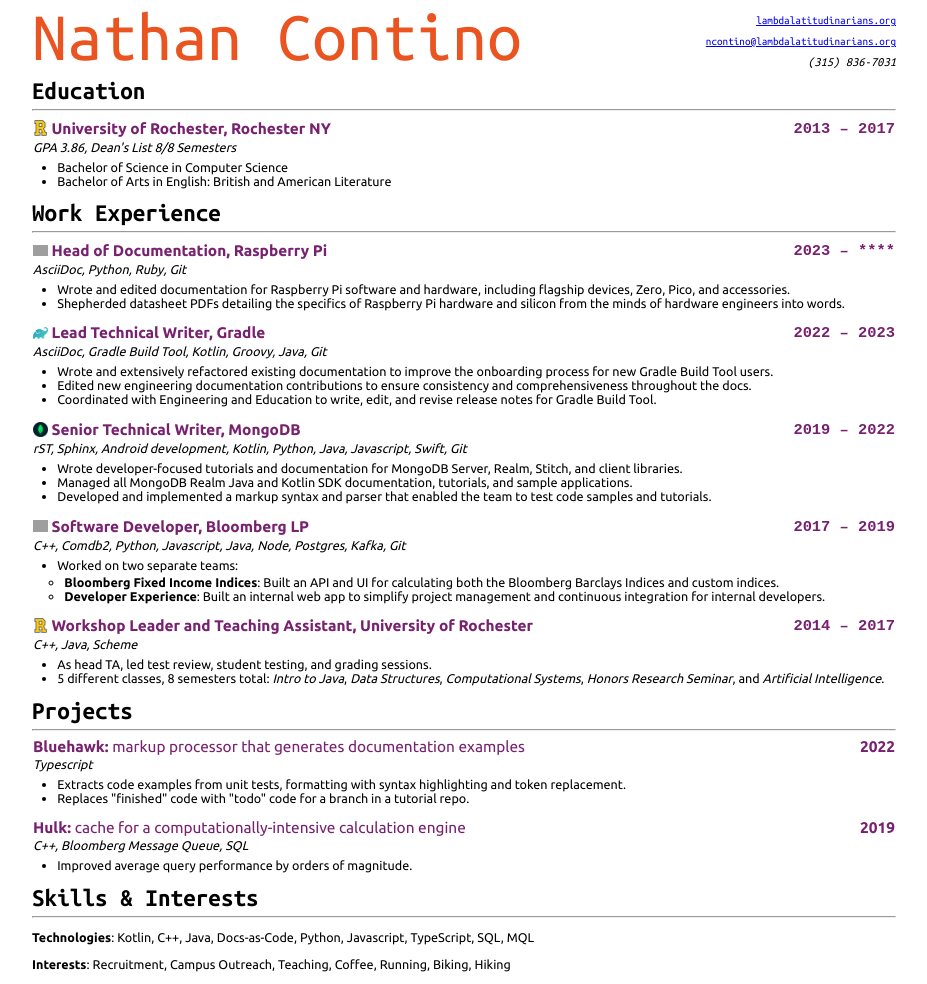
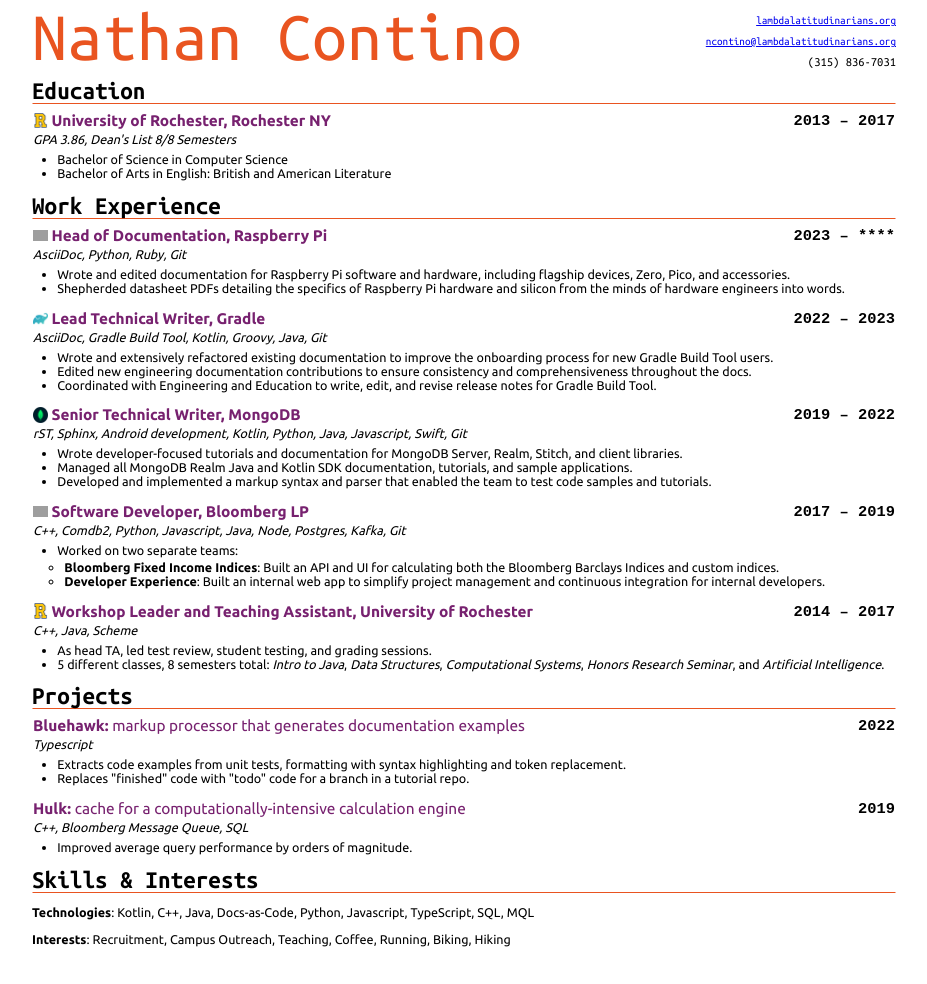
Before and after one commit to nathan-contino/nathan-contino.github.io, a Jekyll site: the page built from _pages/resume.md, in a window 1280 px wide. Shown: the whole page, without its empty margins (176-1103 px from the left). Built offline with Jekyll 4.4.1, drawn with Linux system fonts in a browser that asks for light colours; after the commit the page ends 958 px from its top, so only the background shows below that; grey boxes are pictures that could not be loaded.

Commit message:
Change resume link to match new resume name, minor aesthetic improvements

```diff
--- a/_pages/resume.md
+++ b/_pages/resume.md
@@ -73,14 +73,14 @@
 
 ***
 
-| Bluehawk: {::nomarkdown}<slap style="font-weight:100 !important;">markup processor that generates documentation examples</slap>{:/} | 2022 |
+| Bluehawk: {::nomarkdown}<slap style="font-weight:100 !important;">markup processor that generates documentation examples</slap>{:/} | `2022` |
 | :--- | ---: |
 | _Typescript_ ||
 
 * Extracts code examples from unit tests, formatting with syntax highlighting and token replacement.
 * Replaces "finished" code with "todo" code for a branch in a tutorial repo.
 
-| Hulk: {::nomarkdown}<slap style="font-weight:100 !important;">cache for a computationally-intensive calculation engine</slap>{:/} | 2019 |
+| Hulk: {::nomarkdown}<slap style="font-weight:100 !important;">cache for a computationally-intensive calculation engine</slap>{:/} | `2019` |
 | :--- | ---: |
 | _C++, Bloomberg Message Queue, SQL_ ||
 
--- a/_stylesheets/resume.css
+++ b/_stylesheets/resume.css
@@ -54,6 +54,18 @@
   padding-left: 7px;
 }
 
+hr {
+  border-top: 1px solid #FFF;
+  border-left: 1px solid #FFF;
+  border-right: 1px solid #FFF;
+  border-bottom: 1px solid #E95420;
+  margin-top: -1px;
+}
+
+code,pre {
+  color: #000;
+}
+
 th {
   font-size: 1.1rem;
   color: #77216F;
@@ -100,7 +112,6 @@
 }
 
 phone {
-  font-style: italic;
   text-align: right;
   font-family: var(--mono-font);
 }
```
Also changed, not shown: _pages/resume-landing.md (+2 -2 lines).
